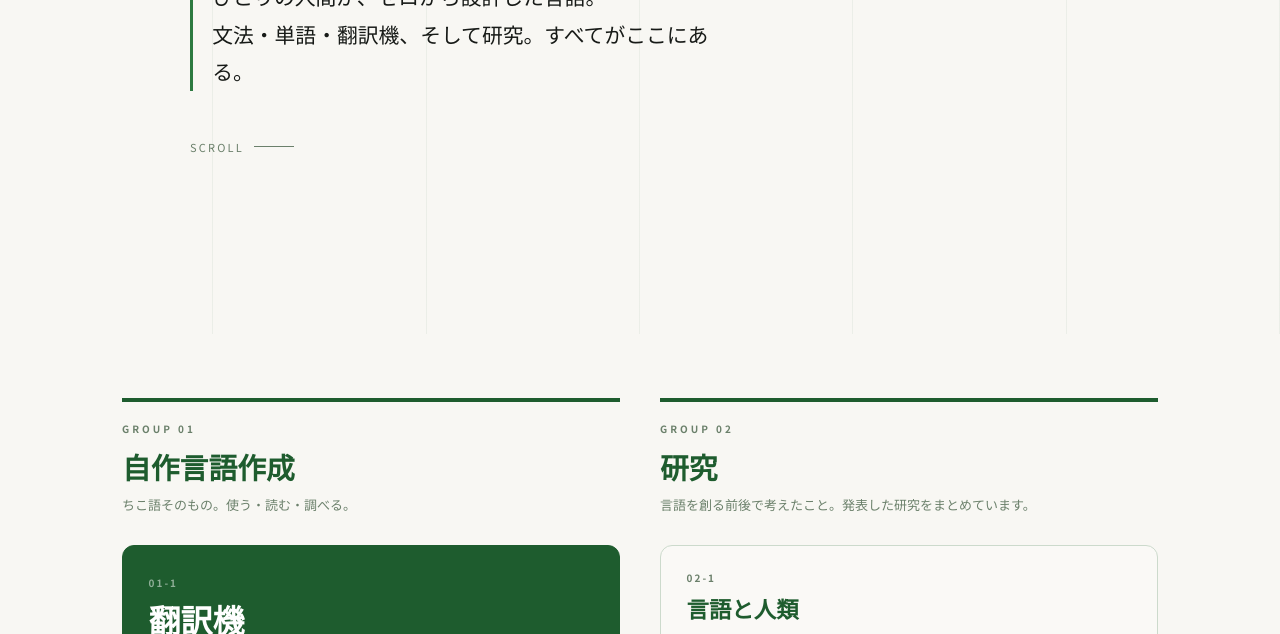
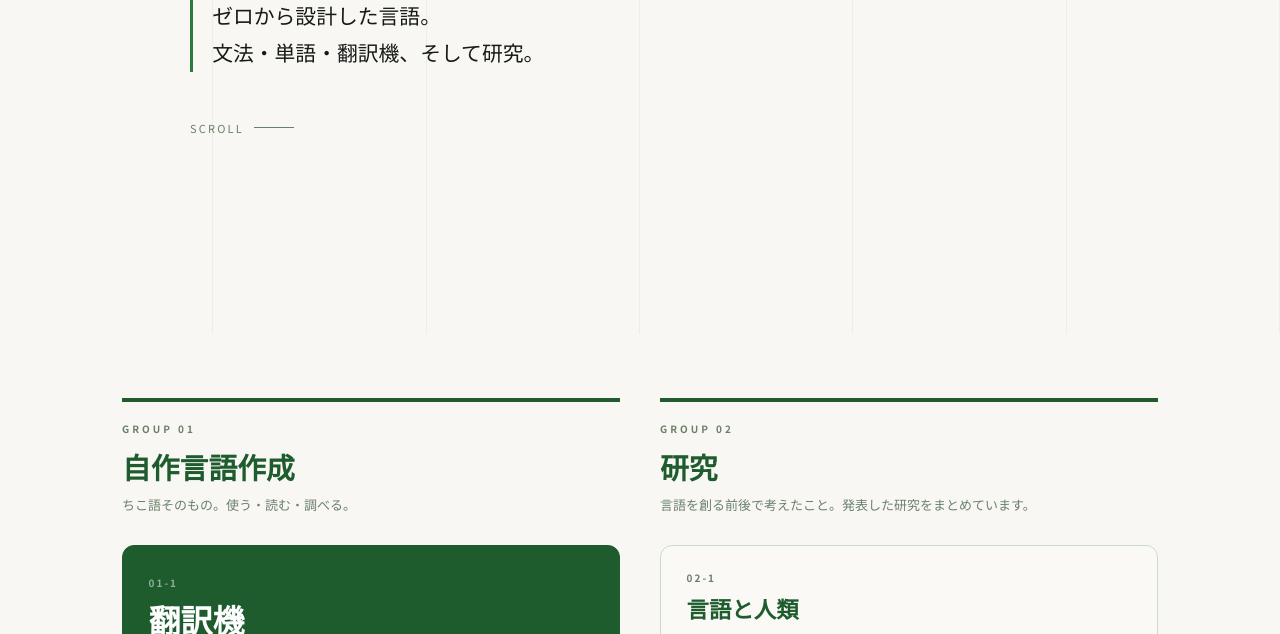
Before and after one commit to chiko-cloud/chiko-translator, a plain HTML site: page index.html in a window 1280 px wide. Shown: the part 466-1100 px from the top of the page. Drawn offline with Linux system fonts and the light colour scheme.

Commit message:
Update index.html

```diff
--- a/index.html
+++ b/index.html
@@ -17,7 +17,7 @@
   <div class="hero-inner">
     <p class="hero-eyebrow">Constructed Language · Chiko-go</p>
     <h1 class="hero-title">ちこ語<span>Chiko-go</span></h1>
-    <p class="hero-catch">ひとりの人間が、ゼロから設計した言語。<br>文法・単語・翻訳機、そして研究。すべてがここにある。</p>
+    <p class="hero-catch">ゼロから設計した言語。<br>文法・単語・翻訳機、そして研究。</p>
     <p class="hero-scroll">scroll</p>
   </div>
 </section>
```
